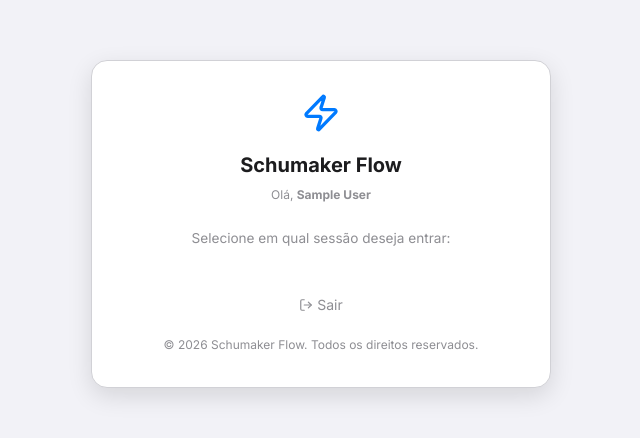
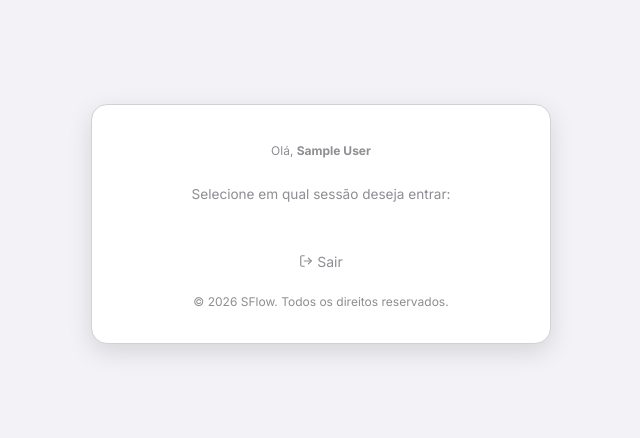
Before and after one commit to iagoschumaker/schumakerflow, a Next.js app: page /select-context in a window 1280 px wide. Shown: the part 176-614 px from the top of the page, without its empty margins (319-959 px from the left). Built offline with nearby package versions, Linux system fonts and the light colour scheme; sample sign-in values are in the browser's storage.

Commit message:
fix: remove logo/name from session page, update footer to SFlow

```diff
--- a/src/app/select-context/page.tsx
+++ b/src/app/select-context/page.tsx
@@ -2,7 +2,7 @@
 
 import { useState, useEffect } from 'react';
 import { useRouter } from 'next/navigation';
-import { Zap, Shield, Building2, Users, ChevronRight, LogOut } from 'lucide-react';
+import { Shield, Building2, Users, ChevronRight, LogOut } from 'lucide-react';
 
 interface ContextOption {
     type: 'superadmin' | 'tenant' | 'client';
@@ -99,8 +99,6 @@ export default function SelectContextPage() {
         <div className="login-container">
             <div className="login-card" style={{ maxWidth: 460 }}>
                 <div className="login-logo">
-                    <div style={{ marginBottom: '0.5rem', color: 'var(--color-primary)' }}><Zap size={40} /></div>
-                    <h1>Schumaker Flow</h1>
                     <p style={{ marginTop: 4 }}>Olá, <strong>{userName}</strong></p>
                 </div>
 
@@ -192,7 +190,7 @@ export default function SelectContextPage() {
                 </div>
 
                 <div className="text-center mt-4 text-xs text-muted">
-                    © {new Date().getFullYear()} Schumaker Flow. Todos os direitos reservados.
+                    © {new Date().getFullYear()} SFlow. Todos os direitos reservados.
                 </div>
             </div>
         </div>
```
